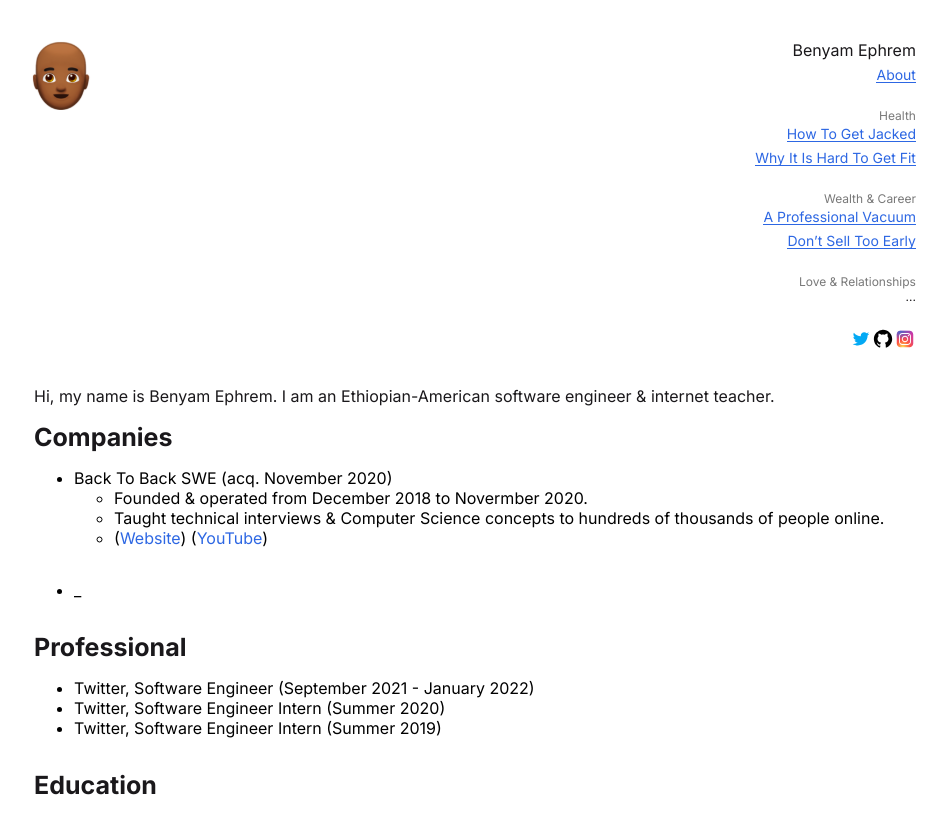
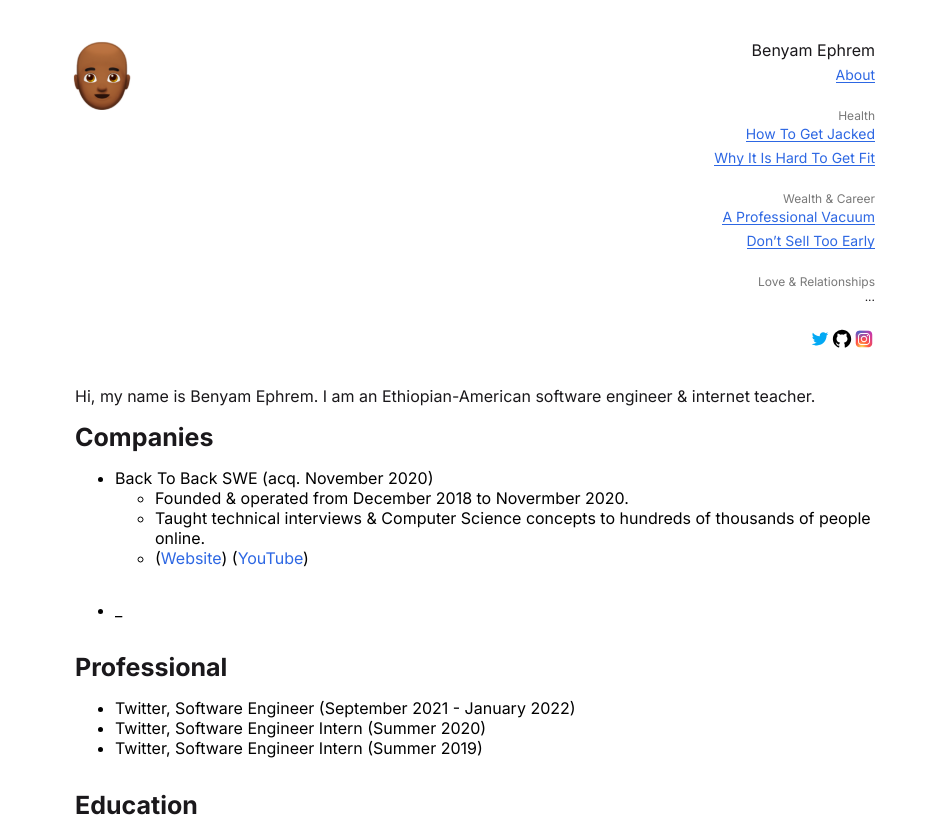
Before and after one commit to bephrem1/bephrem1.github.io, a Next.js app: page / in a window 1280 px wide. Shown: the top 817 px of the page, without its empty margins (165-1112 px from the left). Built offline with nearby package versions, Linux system fonts and the light colour scheme; no server answers.

Commit message:
max width change - YEAH WE ARE COMMITTING ON MASTER WHAT U GONNA DO ABOUT IT

```diff
--- a/src/design/index.ts
+++ b/src/design/index.ts
@@ -1,4 +1,4 @@
-export const PAGE_SECTION_MAX_WIDTH = '1040px';
+export const PAGE_SECTION_MAX_WIDTH = '800px';
 
 export const COLORS = {
   TEXT: {
```
